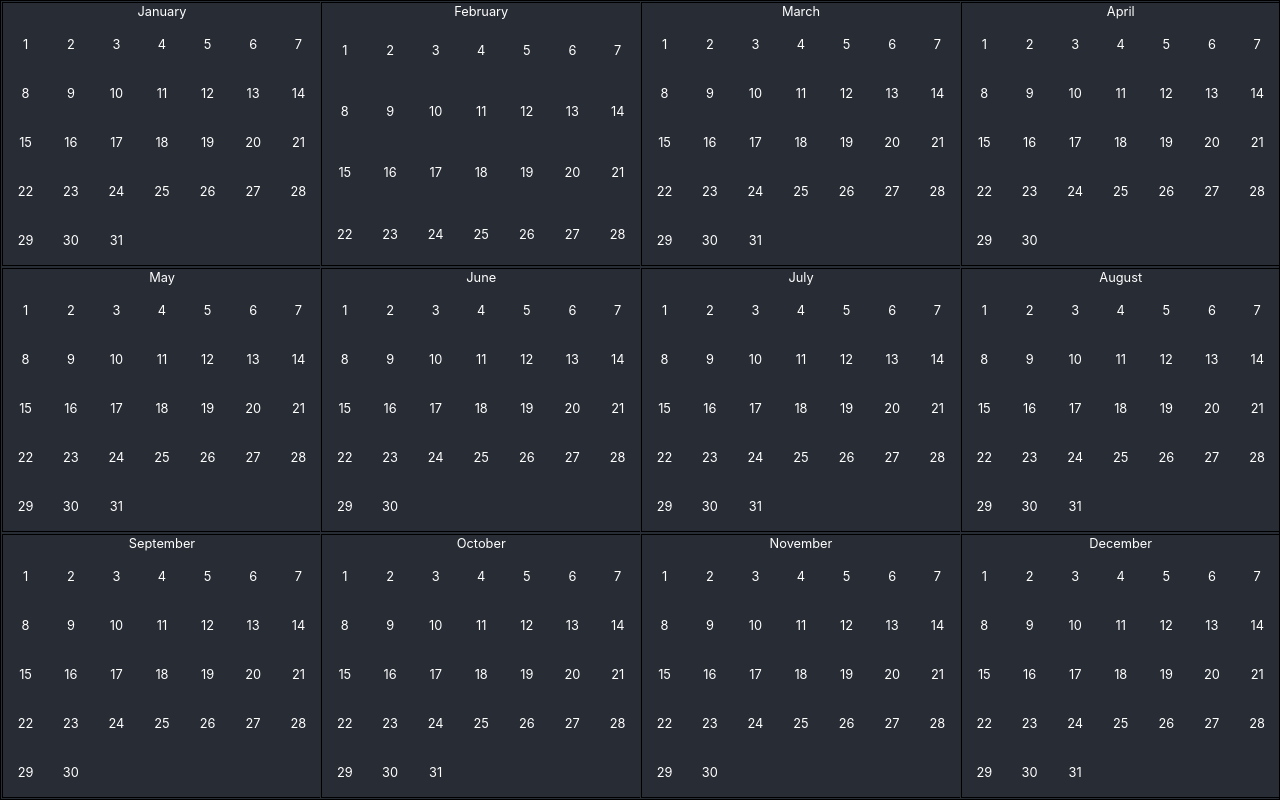
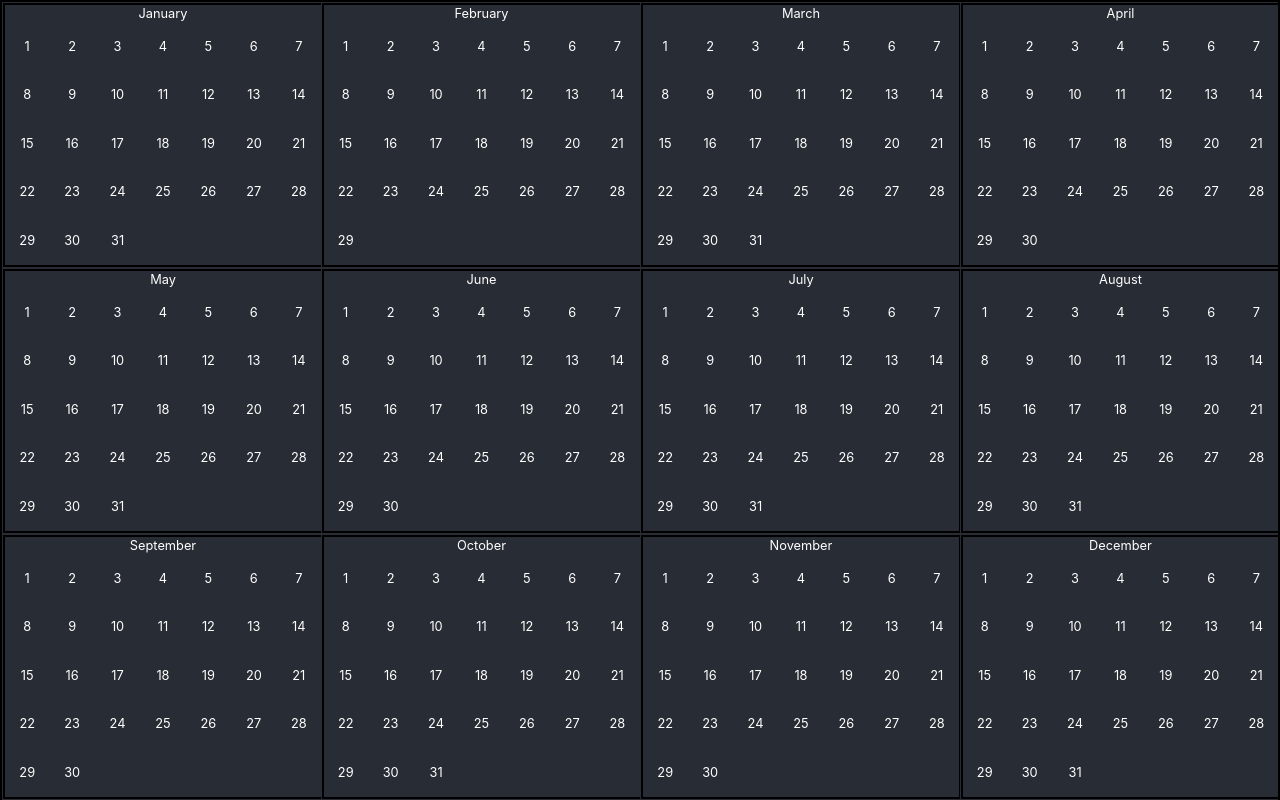
Before and after one commit to wur3/yearly-ui, a React (Create React App) app: page / in a window 1280 px wide. Built offline with nearby package versions, Linux system fonts and the light colour scheme.

Commit message:
Irritiating CSS I fix

```diff
--- a/src/App.css
+++ b/src/App.css
@@ -1,6 +1,6 @@
 .App {
   text-align: center;
-  overflow: hidden;
+  overflow: hidden
 }
 
 .App-header {
@@ -21,7 +21,7 @@ table {
   width: 100%;
   height: 100%;
   table-layout: fixed;
-  border: 1px solid black;
+  border: 2px solid black;
   border-collapse: collapse;
 }
 table tr {
--- a/src/Calendar.tsx
+++ b/src/Calendar.tsx
@@ -4,7 +4,7 @@ import Month from './Month';
 
 const months= [
     {'name': 'January', 'days': 31},
-    {'name': 'February', 'days': 28},
+    {'name': 'February', 'days': 29},
     {'name': 'March', 'days': 31},
     {'name': 'April', 'days': 30},
     {'name': 'May', 'days': 31},
```
